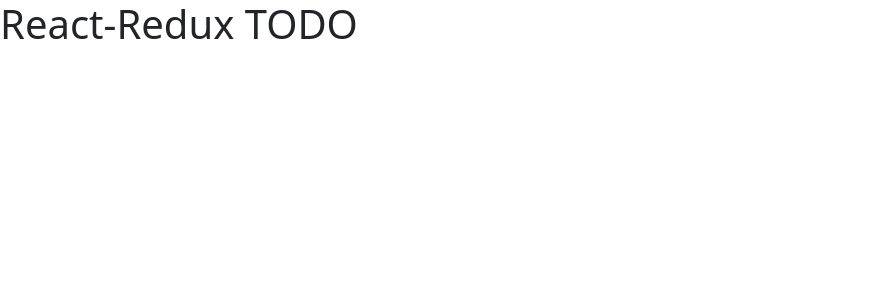
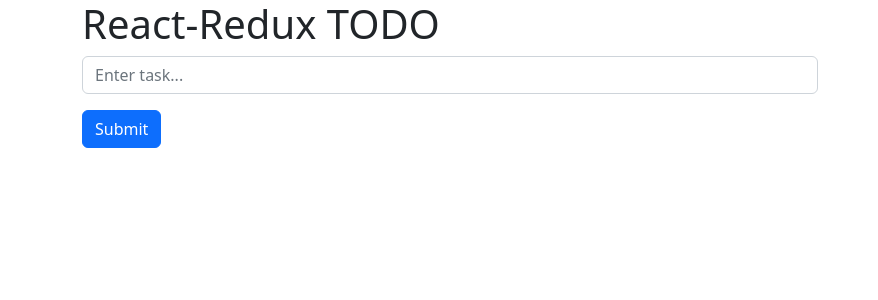
Before and after one commit to Rema04Dev/crud-react-redux, a React (Create React App) app: page / in a window 1280 px wide. Shown: the top 300 px of the page, without its empty margins (0-878 px from the left). Built offline with nearby package versions, Linux system fonts and the light colour scheme.

Commit message:
add AddForm

```diff
--- a/src/App.jsx
+++ b/src/App.jsx
@@ -1,6 +1,15 @@
+import AddForm from "./components/AddForm";
+import {Container, Row, Col} from 'react-bootstrap';
 const App = () => {
   return (
-    <h1>React-Redux TODO</h1>
+    <Container>
+      <Row>
+        <Col className="col-8">
+          <h1>React-Redux TODO</h1>
+          <AddForm />
+        </Col>
+      </Row>
+    </Container>
   );
 }
 
--- /dev/null
+++ b/src/components/AddForm.jsx
@@ -0,0 +1,17 @@
+import React from 'react'
+import { Form, Button } from 'react-bootstrap';
+
+const AddForm = () => {
+  return (
+    <Form>
+    <Form.Group className="mb-3">
+      <Form.Control type="text" placeholder="Enter task..." />
+    </Form.Group>
+    <Button variant="primary" type="submit">
+      Submit
+    </Button>
+  </Form>
+  )
+}
+
+export default AddForm;
```
